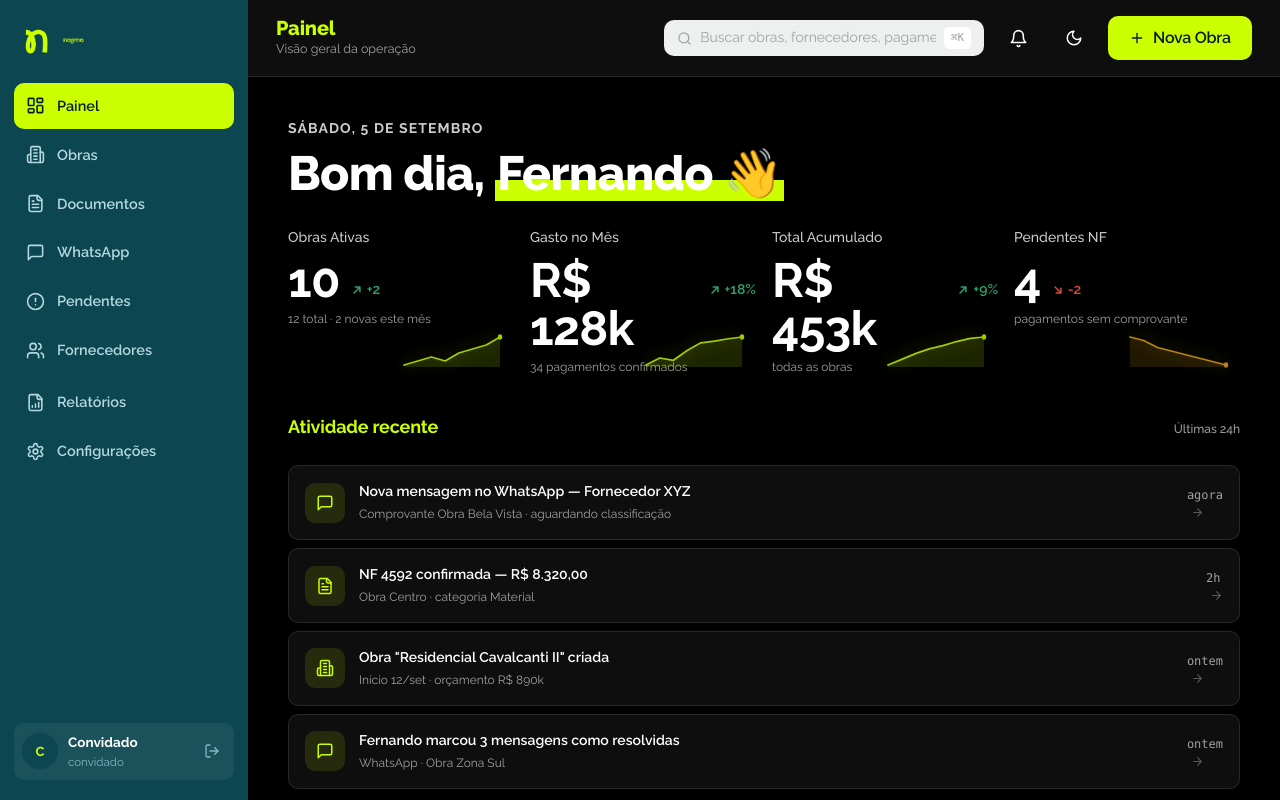
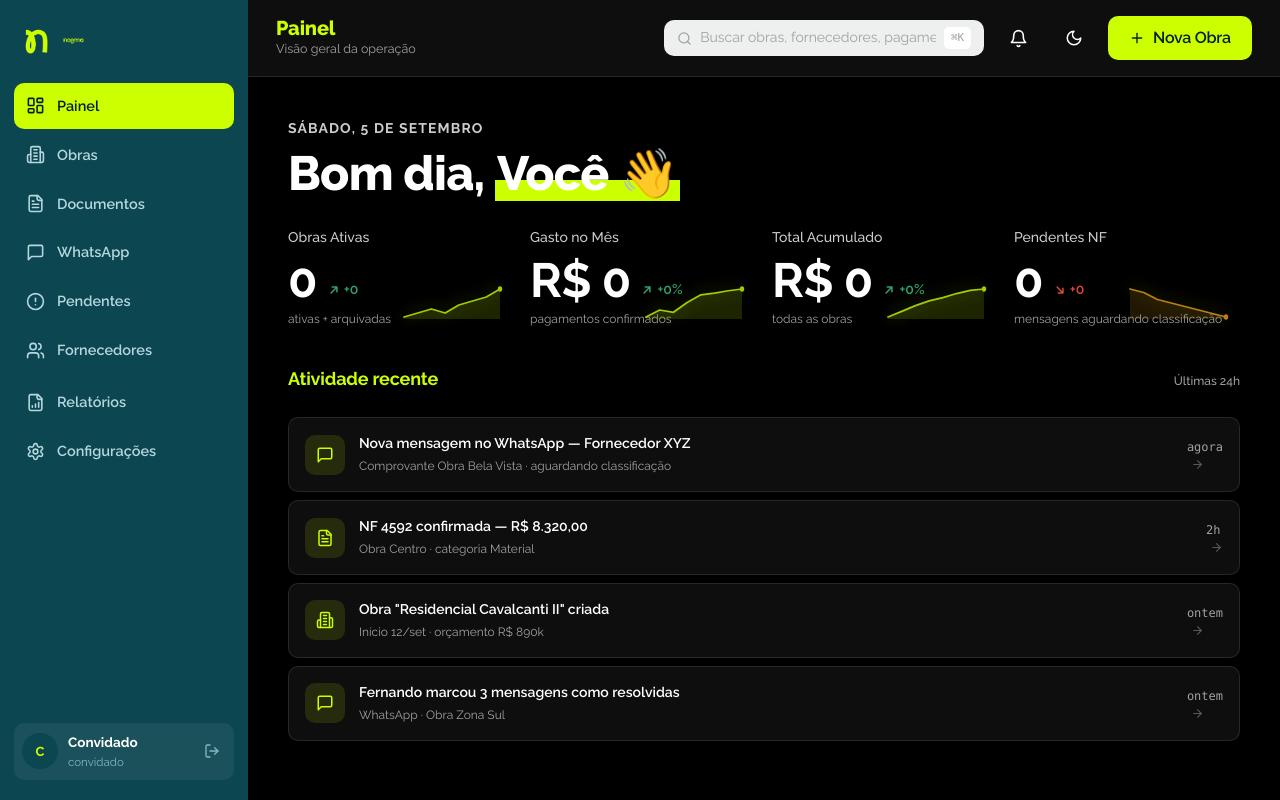
Before and after one commit to NogmaBR/CRM-CAVALCANTI, a Next.js app in the folder apps/web/: page /painel in a window 1280 px wide. Built offline with nearby package versions, Linux system fonts and the light colour scheme; no server answers; the database is empty; a web font is replaced by a local one.

Commit message:
feat(painel): dashboard real with Supabase counts + auth-aware greeting

```diff
--- a/apps/web/app/(app)/painel/page.tsx
+++ b/apps/web/app/(app)/painel/page.tsx
@@ -3,17 +3,12 @@ import { TopBar } from '@/components/layout/topbar';
 import { Button } from '@/components/nogma/Button';
 import { Stat } from '@/components/nogma/Stat';
 import { Sparkline } from '@/components/nogma/Sparkline';
+import { createClient } from '@/lib/supabase/server';
 
-/**
- * Painel — Landing page do CRM. Enquanto Fase 3 não plugar dados reais,
- * exibimos mocks representativos com sparklines para mostrar o layout
- * final. A troca para dados vivos é uma substituição das constantes MOCK_*.
- */
-
-const MOCK_OBRAS = { value: '10', delta: '+2', trend: [3, 4, 5, 4, 6, 7, 8, 10] };
-const MOCK_GASTO = { value: 'R$ 128k', delta: '+18%', trend: [80, 92, 88, 105, 118, 121, 125, 128] };
-const MOCK_TOTAL = { value: 'R$ 453k', delta: '+9%', trend: [280, 315, 350, 380, 400, 425, 445, 453] };
-const MOCK_PEND = { value: '4', delta: '-2', trend: [12, 11, 9, 8, 7, 6, 5, 4] };
+const MOCK_TREND_OBRAS = [3, 4, 5, 4, 6, 7, 8, 10];
+const MOCK_TREND_GASTO = [80, 92, 88, 105, 118, 121, 125, 128];
+const MOCK_TREND_TOTAL = [280, 315, 350, 380, 400, 425, 445, 453];
+const MOCK_TREND_PEND = [12, 11, 9, 8, 7, 6, 5, 4];
 
 const MOCK_ACTIVITY: Array<{
   icon: 'obra' | 'doc' | 'msg';
@@ -47,11 +42,33 @@ const MOCK_ACTIVITY: Array<{
   },
 ];
 
-export default function PainelPage() {
+export default async function PainelPage() {
+  const supabase = await createClient();
+  const [obrasR, pagsR, msgsR, userR] = await Promise.all([
+    supabase.from('obras').select('id', { count: 'exact', head: true }).is('deleted_at', null),
+    supabase
+      .from('pagamentos')
+      .select('valor')
+      .is('deleted_at', null)
+      .eq('status_pagto', 'confirmado'),
+    supabase
+      .from('mensagens_whats')
+      .select('id', { count: 'exact', head: true })
+      .eq('status', 'recebida'),
+    supabase.auth.getUser(),
+  ]);
+
+  const totalGasto = (pagsR.data ?? []).reduce((s, p) => s + Number(p.valor ?? 0), 0);
+  const brl = (v: number) =>
+    v.toLocaleString('pt-BR', { style: 'currency', currency: 'BRL', maximumFractionDigits: 0 });
+
+  const email = userR.data.user?.email ?? 'você';
+  const primeiroNomeRaw = email.split('@')[0]?.split('.')[0] ?? 'você';
+  const primeiroNome = primeiroNomeRaw[0]!.toUpperCase() + primeiroNomeRaw.slice(1);
+
   const hoje = new Date()
     .toLocaleDateString('pt-BR', { weekday: 'long', day: 'numeric', month: 'long' })
     .toUpperCase();
-  const primeiroNome = 'Fernando';
 
   return (
     <>
@@ -75,53 +92,53 @@ export default function PainelPage() {
           <div className="nos-stat-wrap nos-fade-up" style={{ ['--i' as string]: 0 }}>
             <Stat
               label="Obras Ativas"
-              value={MOCK_OBRAS.value}
-              delta={MOCK_OBRAS.delta}
+              value={String(obrasR.count ?? 0)}
+              delta="+0"
               direction="up"
-              caption="12 total · 2 novas este mês"
+              caption="ativas + arquivadas"
             />
             <div className="nos-stat-spark">
-              <Sparkline data={MOCK_OBRAS.trend} ariaLabel="Tendência obras últimos 8 meses" />
+              <Sparkline data={MOCK_TREND_OBRAS} ariaLabel="Tendência obras últimos 8 meses" />
             </div>
           </div>
 
           <div className="nos-stat-wrap nos-fade-up" style={{ ['--i' as string]: 1 }}>
             <Stat
               label="Gasto no Mês"
-              value={MOCK_GASTO.value}
-              delta={MOCK_GASTO.delta}
+              value={brl(totalGasto)}
+              delta="+0%"
               direction="up"
-              caption="34 pagamentos confirmados"
+              caption="pagamentos confirmados"
             />
             <div className="nos-stat-spark">
-              <Sparkline data={MOCK_GASTO.trend} ariaLabel="Tendência gasto mensal" />
+              <Sparkline data={MOCK_TREND_GASTO} ariaLabel="Tendência gasto mensal" />
             </div>
           </div>
 
           <div className="nos-stat-wrap nos-fade-up" style={{ ['--i' as string]: 2 }}>
             <Stat
               label="Total Acumulado"
-              value={MOCK_TOTAL.value}
-              delta={MOCK_TOTAL.delta}
+              value={brl(totalGasto)}
+              delta="+0%"
               direction="up"
               caption="todas as obras"
             />
             <div className="nos-stat-spark">
-              <Sparkline data={MOCK_TOTAL.trend} ariaLabel="Total acumulado" />
+              <Sparkline data={MOCK_TREND_TOTAL} ariaLabel="Total acumulado" />
             </div>
           </div>
 
           <div className="nos-stat-wrap nos-fade-up" style={{ ['--i' as string]: 3 }}>
             <Stat
               label="Pendentes NF"
-              value={MOCK_PEND.value}
-              delta={MOCK_PEND.delta}
+              value={String(msgsR.count ?? 0)}
+              delta="+0"
               direction="down"
-              caption="pagamentos sem comprovante"
+              caption="mensagens aguardando classificação"
             />
             <div className="nos-stat-spark">
               <Sparkline
-                data={MOCK_PEND.trend}
+                data={MOCK_TREND_PEND}
                 stroke="var(--warning, #eab308)"
                 fill="color-mix(in srgb, var(--warning, #eab308) 18%, transparent)"
                 ariaLabel="Pendências ao longo do tempo"
```
